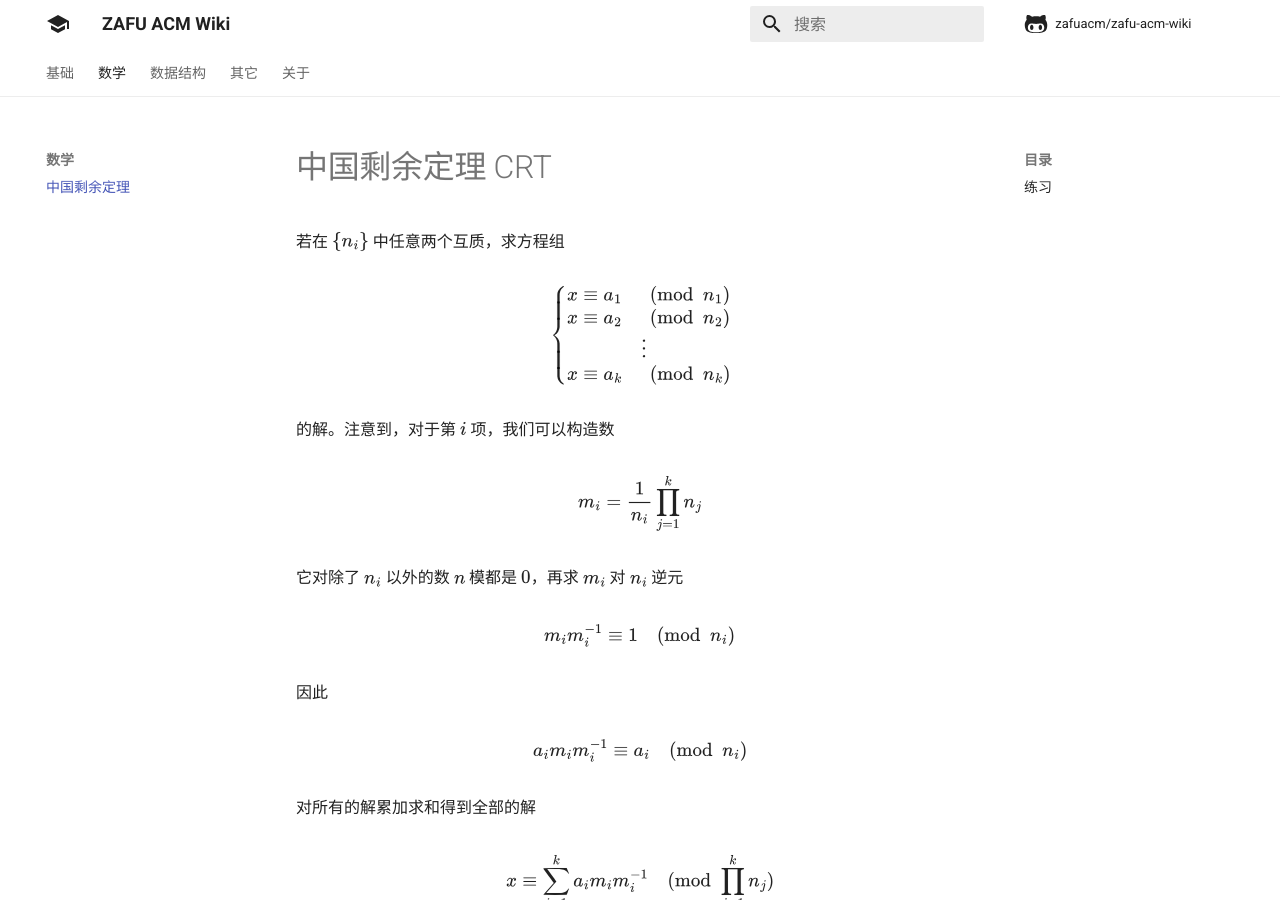
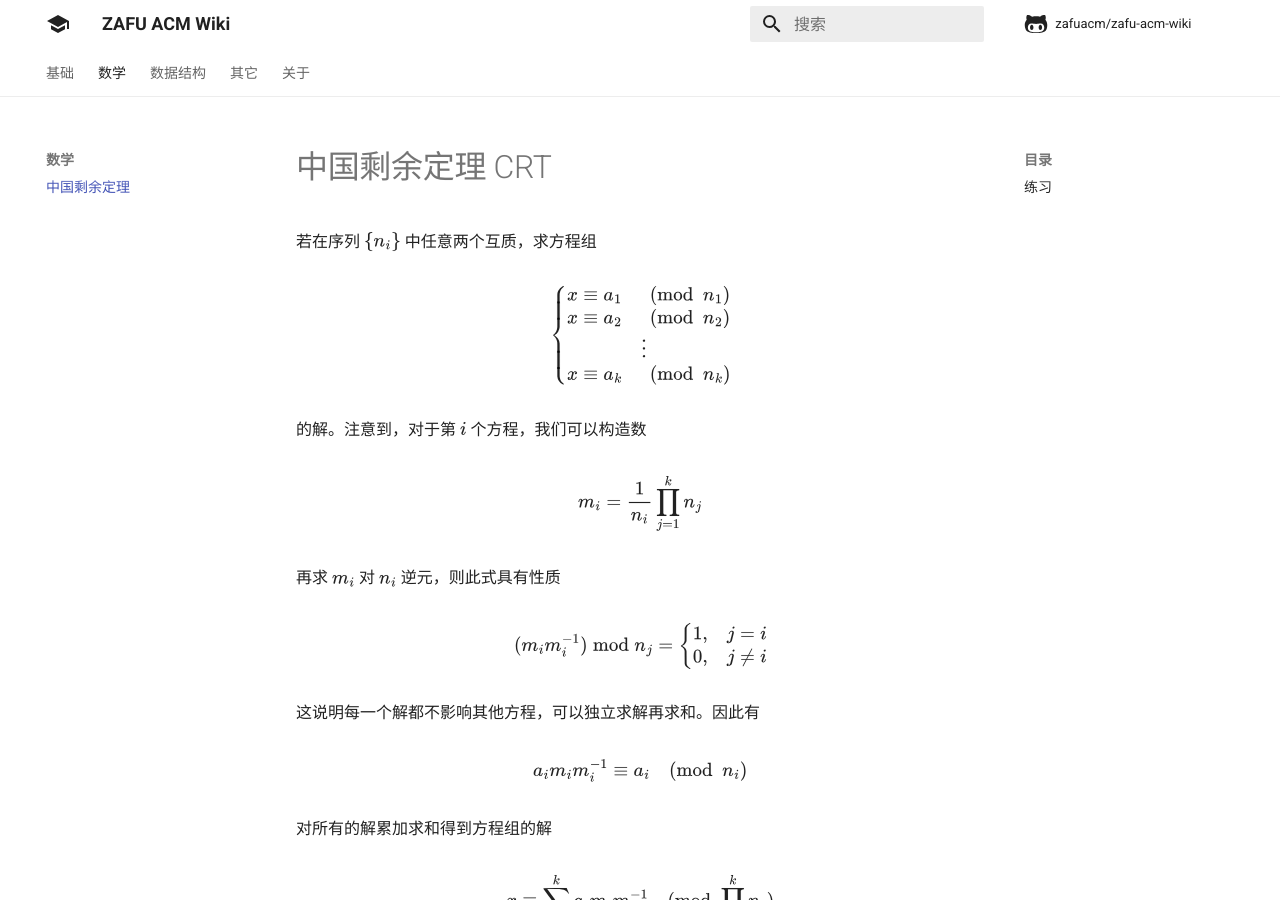
Before and after one commit to zafuacm/wiki, an MkDocs documentation site: the page built from docs/math/crt.md, in a window 1280 px wide and 900 px high. Built offline with MkDocs 1.6.1 and Material for MkDocs 9.7.7, drawn with Linux system fonts in a browser that asks for light colours; comment, search, counter and statistics services are not loaded.

Commit message:
update 中国剩余定理 (#7)

```diff
--- a/docs/math/crt.md
+++ b/docs/math/crt.md
@@ -1,30 +1,38 @@
 # 中国剩余定理 CRT
 
-若在 $\{n_i\}$ 中任意两个互质，求方程组
+若在序列 $\{n_i\}$ 中任意两个互质，求方程组
 
 $$
-\begin{cases} x \equiv a_1 &\pmod {n_1} \\ x \equiv a_2 &\pmod {n_2} \\ &\vdots \\ x \equiv a_k &\pmod {n_k} \end{cases}
+\begin{cases}
+x \equiv a_1 &\pmod {n_1} \\
+x \equiv a_2 &\pmod {n_2} \\
+&\vdots \\
+x \equiv a_k &\pmod {n_k}
+\end{cases}
 $$
 
-的解。注意到，对于第 $i$ 项，我们可以构造数
+的解。注意到，对于第 $i$ 个方程，我们可以构造数
 
 $$
 m_i = \frac{1}{n_i}\prod_{j=1}^k n_j
 $$
 
-它对除了 $n_i$ 以外的数 $n$ 模都是 $0$，再求 $m_i$ 对 $n_i$ 逆元
+再求 $m_i$ 对 $n_i$ 逆元，则此式具有性质
 
 $$
-m_i m_i^{-1} \equiv 1 \pmod {n_i}
+(m_im_i^{-1}) \bmod n_j = \begin{cases}
+1,&j = i\\
+0,&j \ne i
+\end{cases}
 $$
 
-因此
+这说明每一个解都不影响其他方程，可以独立求解再求和。因此有
 
 $$
 a_im_im_i^{-1} \equiv a_i\pmod {n_i}
 $$
 
-对所有的解累加求和得到全部的解
+对所有的解累加求和得到方程组的解
 
 $$
 x \equiv \sum_{i=1}^k a_im_im_i^{-1} \pmod {\prod_{j=1}^k n_j}
```
